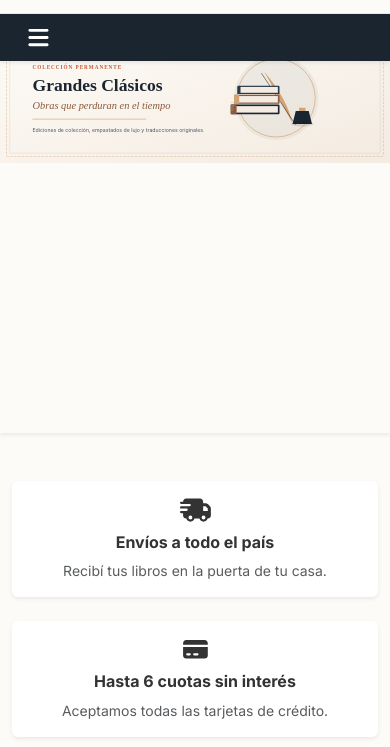
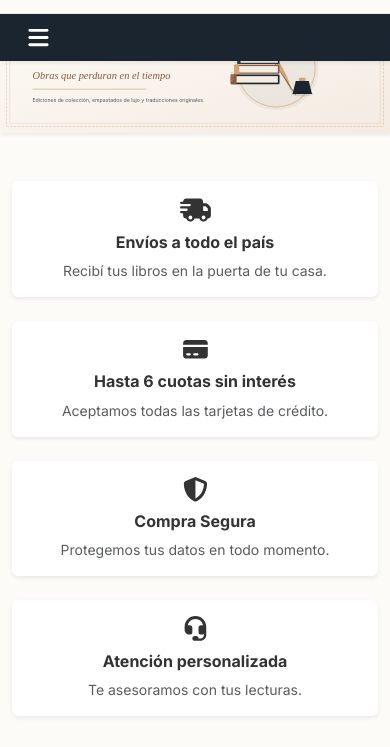
Before and after one commit to joaquincastillos481-ux/P-gina, a plain HTML site: page index.html in a window 390 px wide. Shown: the part 97-844 px from the top of the page. Drawn offline with nearby package versions, Linux system fonts and the light colour scheme.

Commit message:
Ajustar responsive del carrusel para eliminar espacio en blanco en celulares

```diff
--- a/style.css
+++ b/style.css
@@ -225,3 +225,13 @@
   background-color: #EDE8DF;
   border-top: 1px solid rgba(0,0,0,0.05);
 }
+
+/* Responisve */
+@media (max-width: 768px) {
+  .content-wrapper {
+    padding-top: 100px;
+  }
+  .carousel-item {
+    min-height: auto !important;
+  }
+}
```
